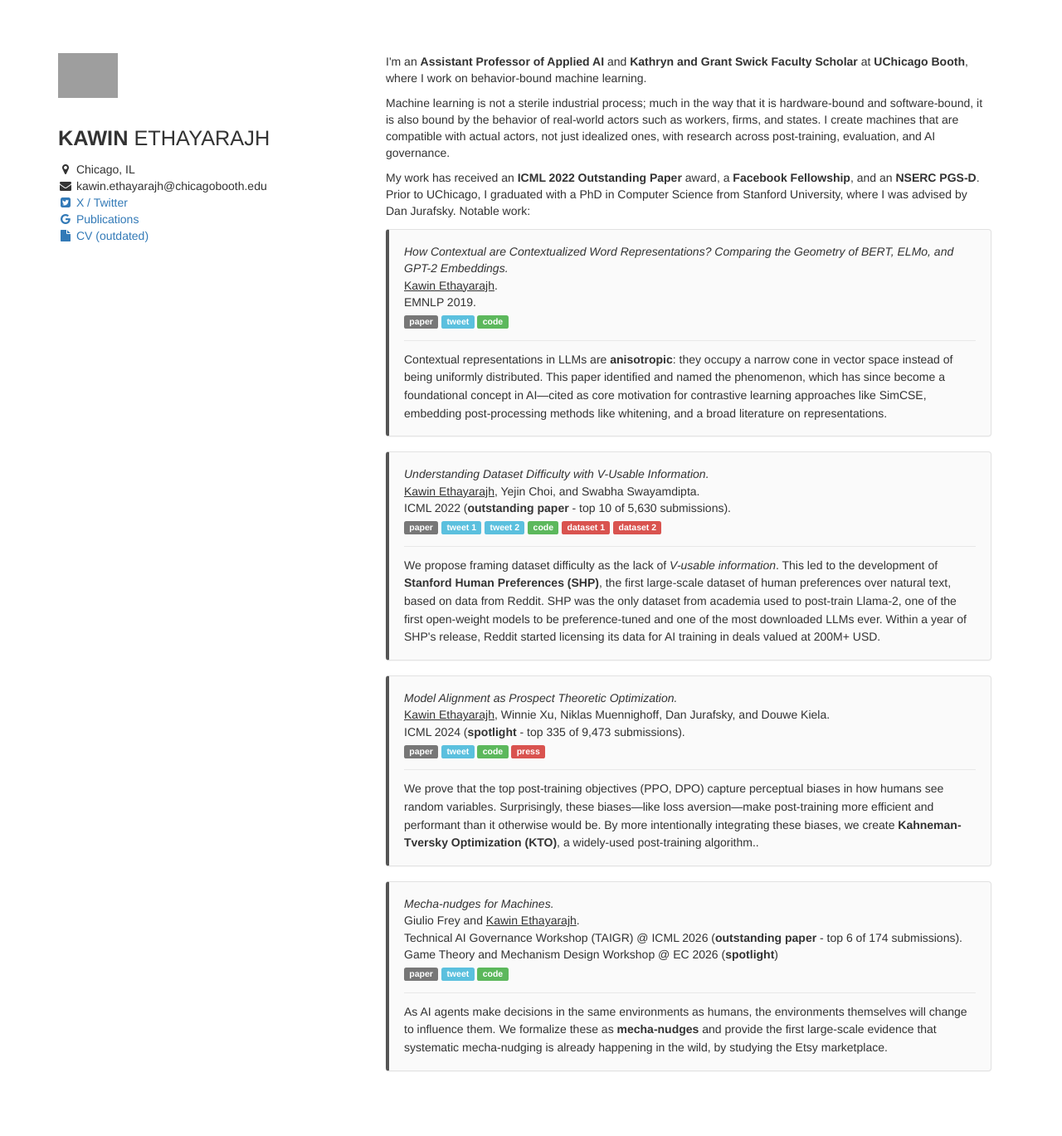
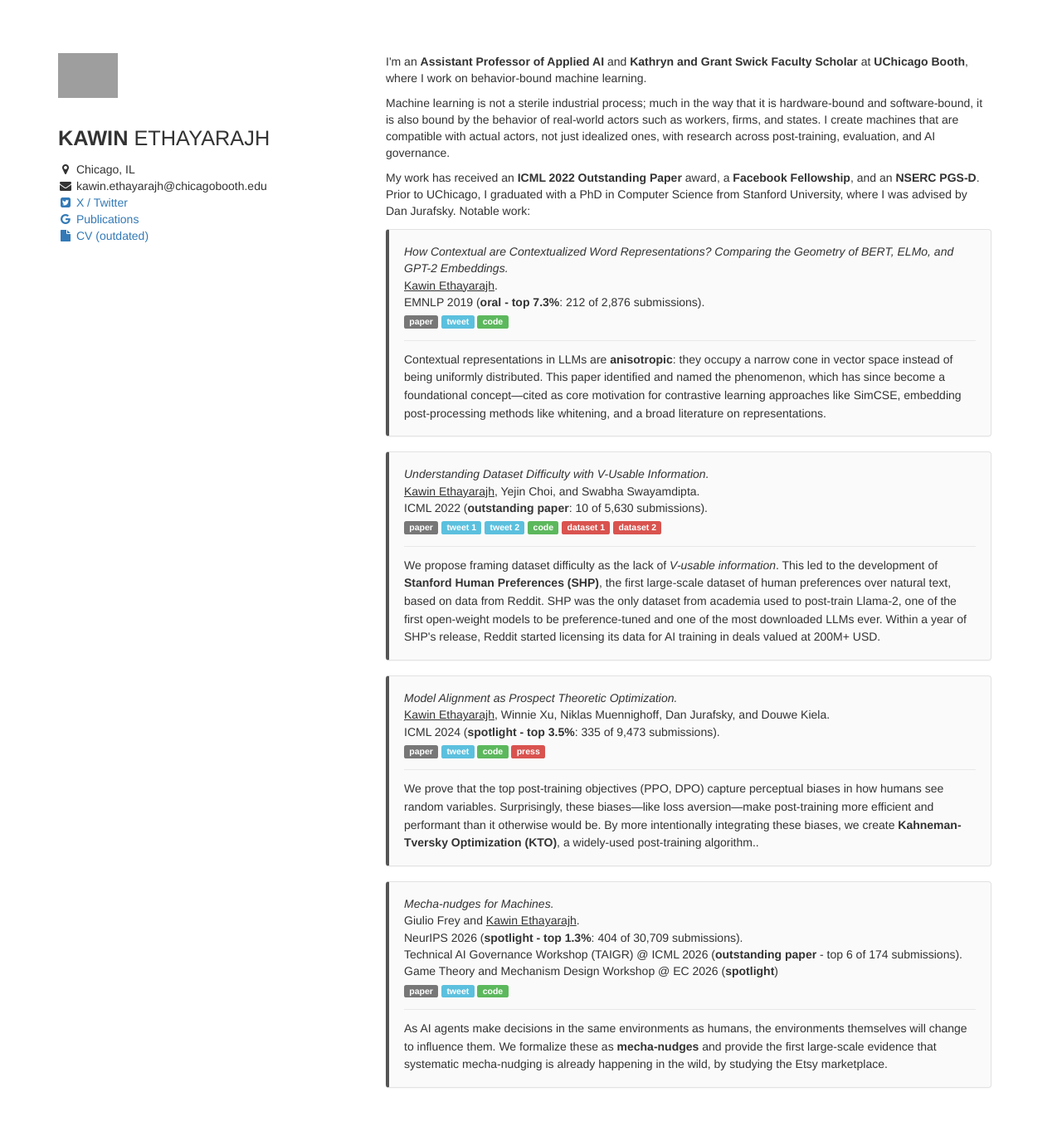
Before and after one commit to kawine/kawine.github.io, a Jekyll site: the page built from index.html, in a window 1280 px wide. Shown: the whole page at 83% size. Built offline with Jekyll 4.4.1, drawn with Linux system fonts in a browser that asks for light colours; grey boxes are pictures that could not be loaded.

```diff
--- a/index.html
+++ b/index.html
@@ -145,7 +145,7 @@ layout: none
 					<li>
 						<i>How Contextual are Contextualized Word Representations? Comparing the Geometry of BERT, ELMo, and GPT-2 Embeddings.</i><br/>
 						<u>Kawin Ethayarajh</u>.<br/>
-						EMNLP 2019.<br/>
+						EMNLP 2019 (<b>oral - top 7.3%</b>: 212 of 2,876 submissions).<br/>
 						<a href="https://www.aclweb.org/anthology/D19-1006"><span class="label label-default">paper</span></a>
 						<a href="https://twitter.com/ethayarajh/status/1225843038099931137"><span class="label label-info">tweet</span></a>
 						<a href="https://github.com/kawine/contextual"><span class="label label-success">code</span></a>
@@ -153,7 +153,7 @@ layout: none
 				</ul>
 				<div class="contribution-summary">
 					Contextual representations in LLMs are <b>anisotropic</b>: they occupy a narrow cone in vector space instead of being uniformly distributed.
-					This paper identified and named the phenomenon, which has since become a foundational concept in AI—cited as core motivation for contrastive learning approaches like SimCSE, embedding post-processing methods like whitening, and a broad literature on representations.
+					This paper identified and named the phenomenon, which has since become a foundational concept—cited as core motivation for contrastive learning approaches like SimCSE, embedding post-processing methods like whitening, and a broad literature on representations.
 				</div>
 			</li>
 
@@ -184,7 +184,7 @@ layout: none
 					<li>
 						<i>Model Alignment as Prospect Theoretic Optimization.</i><br/>
 						<u>Kawin Ethayarajh</u>, Winnie Xu, Niklas Muennighoff, Dan Jurafsky, and Douwe Kiela.<br/>
-						ICML 2024 (<b>spotlight</b> - top 335 of 9,473 submissions).<br/>
+						ICML 2024 (<b>spotlight - top 3.5%</b>: 335 of 9,473 submissions).<br/>
 						<a href="https://arxiv.org/abs/2402.01306"><span class="label label-default">paper</span></a>
 						<a href="https://x.com/ethayarajh/status/1732837520784957476"><span class="label label-info">tweet</span></a>
 						<a href="https://github.com/ContextualAI/HALOs"><span class="label label-success">code</span></a>
@@ -203,6 +203,7 @@ layout: none
 					<li>
 						<i>Mecha-nudges for Machines.</i><br/>
 						Giulio Frey and <u>Kawin Ethayarajh</u>.<br/>
+						NeurIPS 2026 (<b>spotlight - top 1.3%</b>: 404 of 30,709 submissions).<br/>
 						Technical AI Governance Workshop (TAIGR) @ ICML 2026 (<b>outstanding paper</b> - top 6 of 174 submissions).<br/>
 						Game Theory and Mechanism Design Workshop @ EC 2026 (<b>spotlight</b>)<br/>
 						<a href="https://arxiv.org/abs/2603.23433"><span class="label label-default">paper</span></a>
```
Also changed, not shown: other parts of index.html (+1 -1 lines), CLAUDE.md (added, +53 -0 lines), _posts/2026-02-17-context-ghosts.md (+1 -2 lines), 3 other files.
